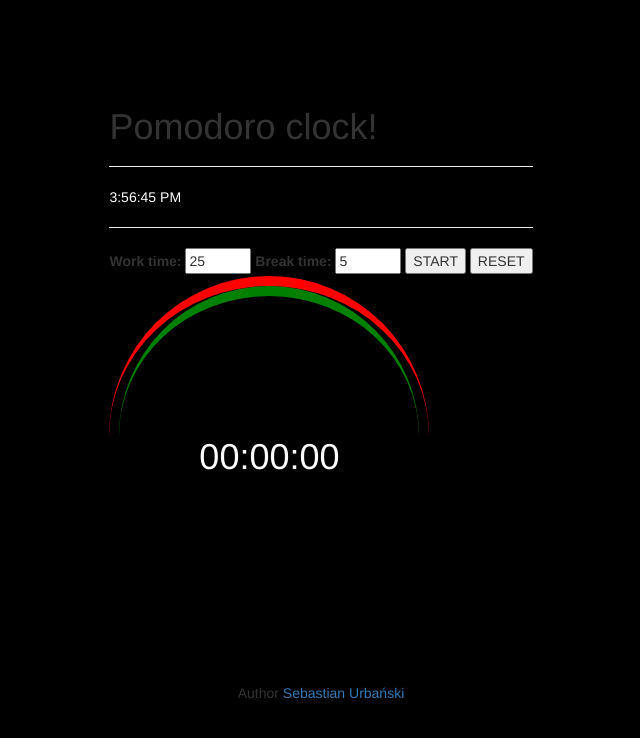
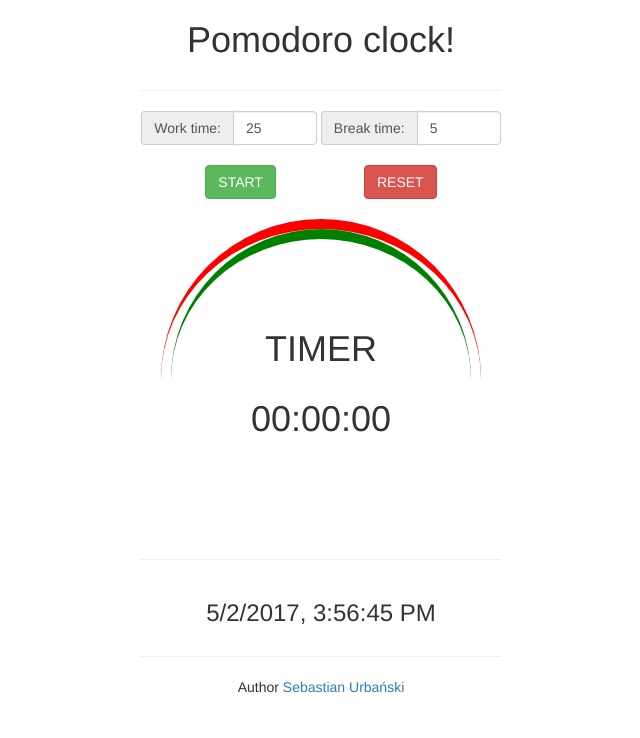
Before and after one commit to sebger82/freeCodeCamp_PomodoroClock, a plain HTML site: page index.html in a window 1280 px wide. Shown: the whole page, without its empty margins (319-959 px from the left). Drawn offline with nearby package versions, Linux system fonts and the light colour scheme.

Commit message:
wersja 1.0 pomodoro clock

```diff
--- a/css/style.css
+++ b/css/style.css
@@ -44,20 +44,21 @@
     align-items: center;
     flex-direction: column;
 }
-.container-fluid {
+.container-fluid, main {
     display: flex;
     flex-direction: column;
-    justify-content: space-between;
+    justify-content: flex-start;
     align-items: center;
-    background-color: black;
-    height: 100vh;
 }
-#current_time, #current_event {
-    color: white;
-}
-#global_time {
-    color: white;
+hr {
+    width: 100%;
 }
 #stop, #resume {
     display: none;
 }
+#button_container {
+    margin: 2rem;
+    display: flex;
+    justify-content: space-around;
+    flex-direction: row;
+}
--- a/index.html
+++ b/index.html
@@ -21,28 +21,34 @@
         <main>
             <h1>Pomodoro clock!</h1>
             <hr>
-            <p id="global_time"></p>
-            <hr>
-            <form>
-            <label for="lesson">Work time:</label>
-<input type="number" id="lesson" value="25" min="1" max="240" required>
-
-                 <label for="pause">Break time:</label>
-<input type="number" id="pause" value="5" min="1" max="240" required>
-<button type="button" id="start">START</button>
-     <button type="button" id="stop">STOP</button>
-     <button type="button" id="resume">RESUME</button>
-      <button type="button" id="reset">RESET</button>
+            <form class="form-inline">
+                <div class="input-group">
+                    <span class="input-group-addon" id="basic-addon1">Work time:</span>
+                    <input type="number" class="form-control" id="lesson" value="25" min="1" max="240" placeholder="min" required>
+                </div>
+                <div class="input-group">
+                    <span class="input-group-addon" id="basic-addon1">Break time:</span>
+                    <input type="number" id="pause" class="form-control" value="5" min="1" max="240" placeholder="min" required>
+                </div>
+                <br>
+                <div id="button_container" >
+                    <button type="submit" id="start" class="btn btn-success">START</button>
+                    <button type="button" id="stop" class="btn btn-warning">PAUSE</button>
+                    <button type="button" id="resume" class="btn btn-success">RESUME</button>
+                    <button type="button" id="reset" class="btn btn-danger">RESET</button>
+                </div>
             </form>
             <div class="base group">
-        <h1 id="current_event"></h1>
+                <h1 id="current_event">TIMER</h1>
                 <h1 id="current_time">00:00:00</h1>
                 <div class="min_circle">
                     <div class="sec_circle">
-
                     </div>
                 </div>
             </div>
+            <hr>
+            <h3 id="global_time"></h3>
+            <hr>
         </main>
         <footer>
             <div>
--- a/js/app.js
+++ b/js/app.js
@@ -9,7 +9,7 @@ $(function () {
     // function for global clock
     function myTimer() {
         var d = new Date();
-        document.getElementById("global_time").innerHTML = d.toLocaleTimeString();
+        document.getElementById("global_time").innerHTML = d.toLocaleString();
     }
 
     // main program function for calculaing time
@@ -39,15 +39,15 @@ $(function () {
     }
 
     // event for the START button
-    $("#start").on("click", function () {
+    $("form").on("submit", function () {
+        event.preventDefault();
         $("#lesson, #pause").attr("disabled", true);
-        event.preventDefault();
         lesson = $('#lesson').val();
         pause = $('#pause').val();
         startTimer(lesson * 60, pause * 60);
         $(".min_circle").css({"animation-play-state" : "running", "animation-name" : "rotate_1"});
         $(".sec_circle").css({"animation-play-state" : "running", "animation-name" : "rotate_1"});
-        $(this).hide();
+        $("#start").hide();
         isPaused = false;
         $("#stop").show();
         $('#current_event').text("WORKING");
@@ -86,7 +86,7 @@ $(function () {
         $(".min_circle").css({"animation-play-state" : "paused", "animation-name" : "rotate_2"});
         $(".sec_circle").css({"animation-play-state" : "paused", "animation-name" : "rotate_2"});
         clearInterval(refreshIntervalId);
-        $("#current_event").text("");
+        $("#current_event").text("TIMER");
         $("#current_time").text("00:00:00");
     });
 });
```
Lines whose indentation alone changed are shown as unchanged.
